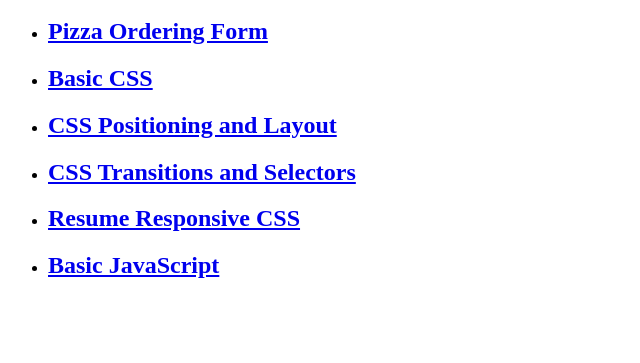
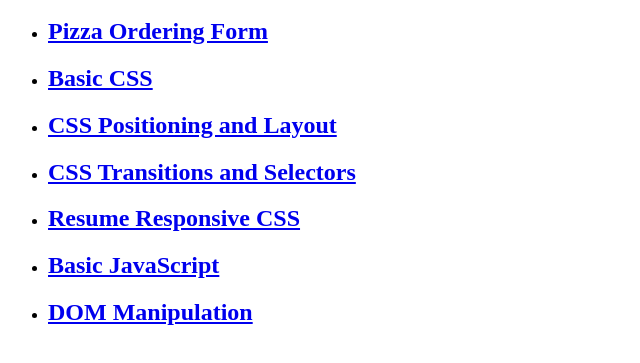
Before and after one commit to mrosenberry0422/mrosenberry0422.github.io, a plain HTML site: page index.html in a window 1280 px wide. Shown: the part 109-472 px from the top of the page, without its empty margins (0-640 px from the left). Drawn offline with Linux system fonts and the light colour scheme.

Commit message:
Update index.html to add DOM Manipulation

```diff
--- a/index.html
+++ b/index.html
@@ -13,6 +13,7 @@
       <li><h2><a href="html-6.html">CSS Transitions and Selectors</a></h2></li>
       <li><h2><a href="resumecss.html">Resume Responsive CSS</a></h2></li>
       <li><h2><a href="BasicJS.html">Basic JavaScript</a></h2></li>
+      <li><h2><a href="DOMmanipulation.html">DOM Manipulation</a></h2></li>
     </ul>
   </body>
 </html>
```
